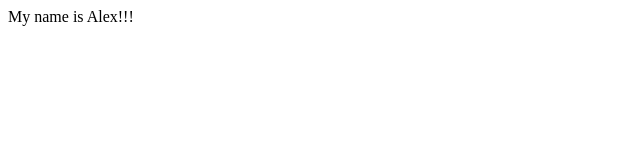
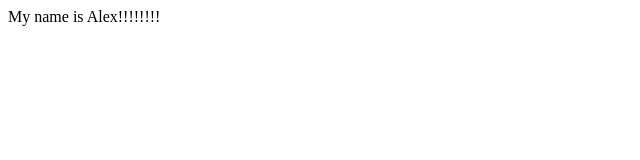
Before and after one commit to AlexGabriel55/First-GitHub-Project, a plain HTML site: page index.html in a window 1280 px wide. Shown: the full height of the page, 0-640 px from the left. Drawn offline with Linux system fonts and the light colour scheme.

Commit message:
Emphasize name again

```diff
--- a/index.html
+++ b/index.html
@@ -7,6 +7,6 @@
     <title>Document</title>
 </head>
 <body>
-My name is Alex!!!
+My name is Alex!!!!!!!!
 </body>
 </html>
```
